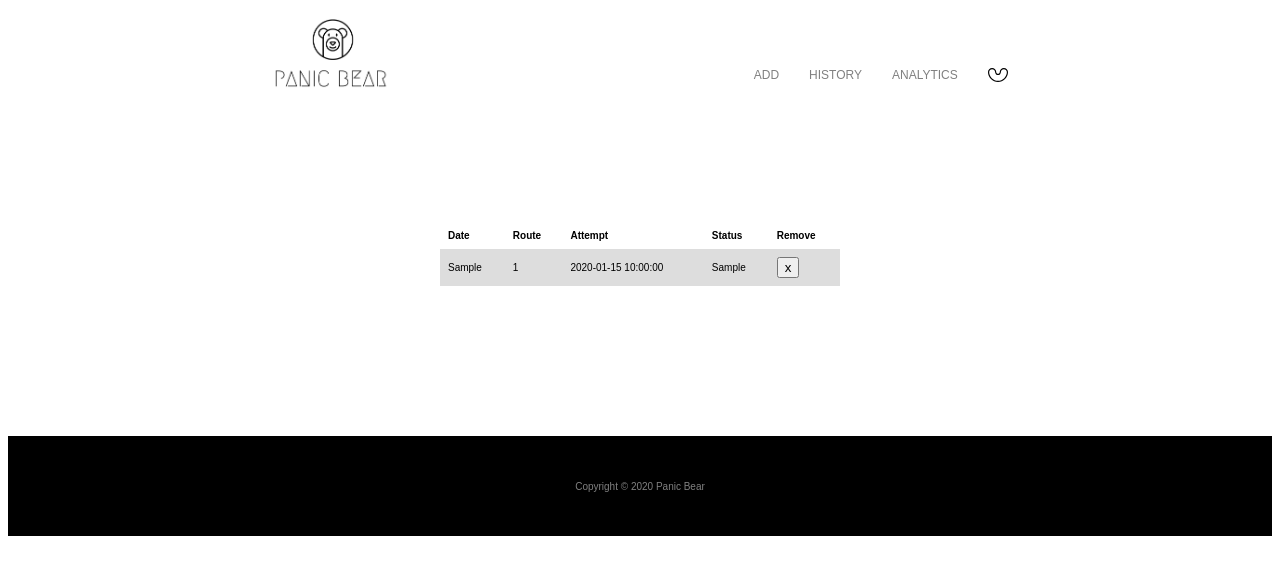
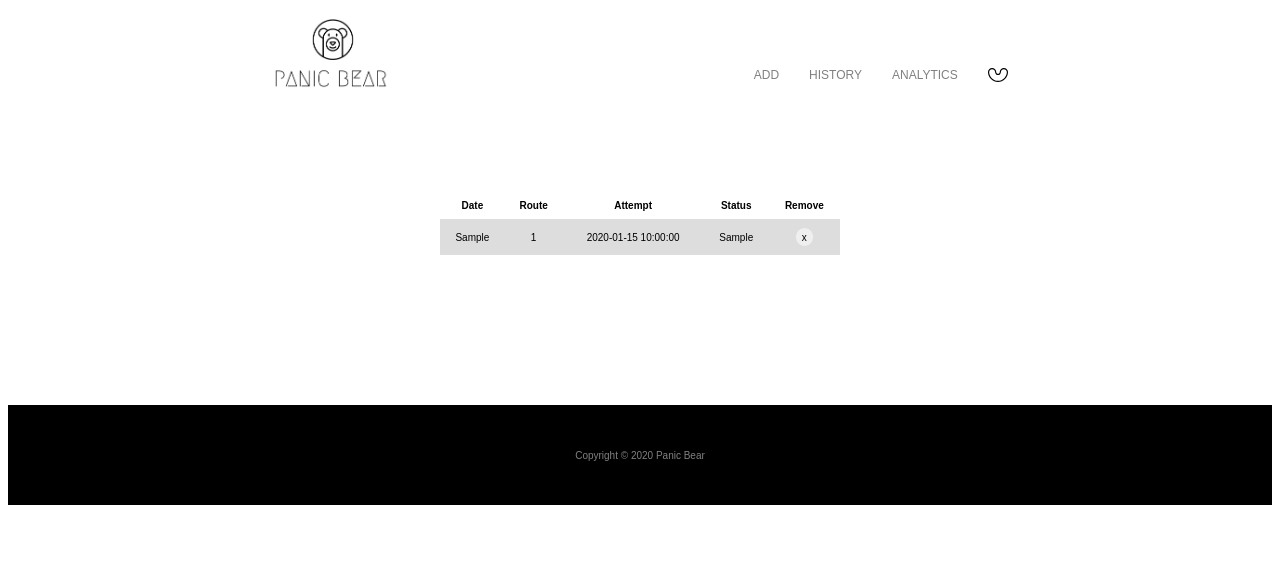
Before and after one commit to Luigian/Climbing_Tracker_Website, a PHP site: page /history.php in a window 1280 px wide. Shown: the top 575 px of the page. Run offline with PHP 8.4, Linux system fonts and the light colour scheme; tables that the repository leaves empty or names only in its code hold one stand-in row (values such as "Sample post"); data that the repository does not hold is empty.

```diff
--- a/history.css
+++ b/history.css
@@ -1,10 +1,11 @@
-.history-container {
-margin-top: 130px;
-margin-bottom: 150px;
+.table-container {
+padding-top: 100px;
+padding-bottom: 150px;
 display: flex;
 flex-direction: column;
 justify-content: center;
 align-items: center;
+ibackground-color: blue;
 }
 
 table {
@@ -18,8 +19,12 @@ ibackground-color: pink;
 
 td, th {
 iborder: 1px solid #dddddd;
-text-align: left;
+text-align: center;
 padding: 8px;
+}
+
+.analytics-row {
+padding: 13px;
 }
 
 tr:nth-child(even) {
@@ -27,5 +32,18 @@ background-color: #dddddd;
 }
 
 button {
-iwidth: 10px;
+border-color: #dddddd;
+border-style: solid;
+border-width: 1px;
+-webkit-appearance: none;
+border-radius: 20px;
+height: 20px;
+line-height: 1px;
+text-indent: 0px;
+font-size: 10px;
 }
+
+button:hover {
+background-color: black;
+color: white;
+}
--- a/history.php
+++ b/history.php
@@ -9,7 +9,7 @@ include("header.php");
 </head>
 
 <body>
-	<div class="history-container">
+	<div class="table-container">
 	<table>
 	<?php
 	$conn = mysqli_connect("localhost", "root", "root", "db_climb");
@@ -40,7 +40,7 @@ include("header.php");
 				<td>'.$row_table[4].'</td>
 				<td>'.$row_table[5].'</td>
 				<td>
-					<form method="post">
+					<form class="but" method="post">
 					<button type="submit" name="delbutton" value='.$row_table[0].'>x</button>
 					</form>
 				</td>
@@ -56,7 +56,6 @@ include("header.php");
 	if (window.history.replaceState)
 		  window.history.replaceState( null, null, window.location.href );
 </script>
-
 </html>
 
 <?php
```
Also changed, not shown: analytics.php (+13 -20 lines).
